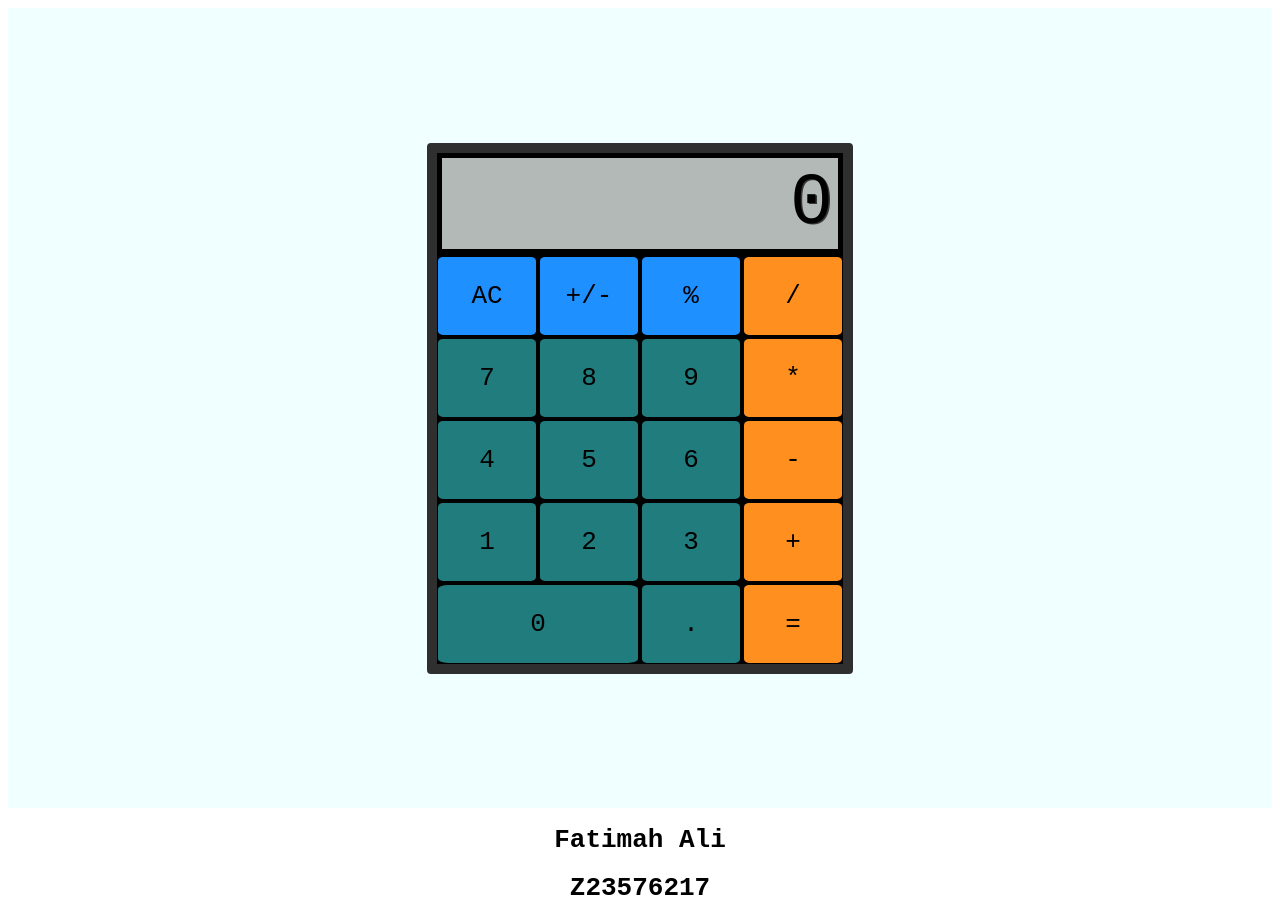
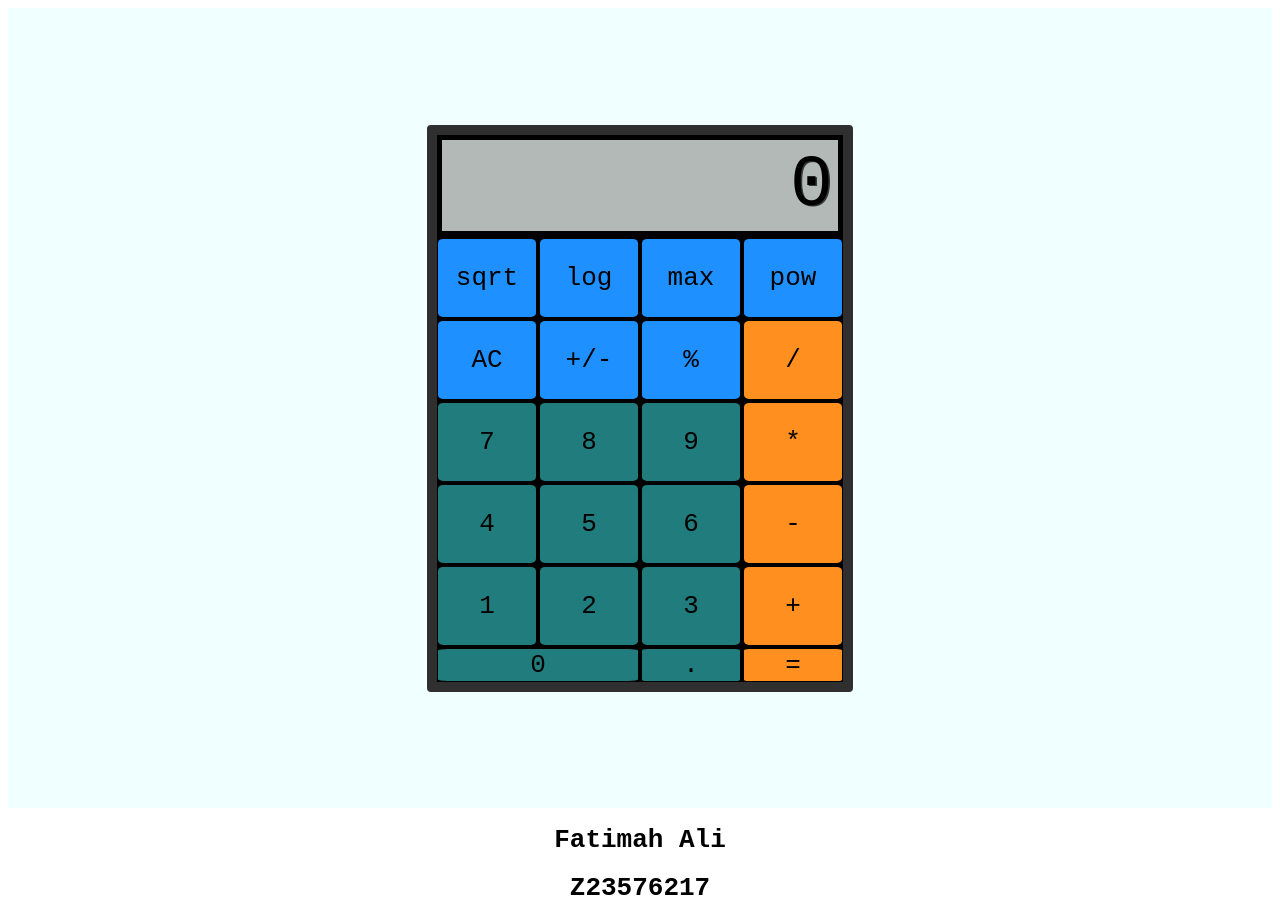
Before and after one commit to cop4808-spring-2023-fullstack-web/cop4808-git-and-github-fundamentals-fali2020, a plain HTML site: page index.html in a window 1280 px wide. Drawn offline with Linux system fonts and the light colour scheme.

Commit message:
added buttons

```diff
--- a/index.html
+++ b/index.html
@@ -10,6 +10,11 @@
         <main id="calc">
             <div id="container">
                 <div id="display">0.774</div>
+                <button type="button" class="clear" value="sqrt" data-key="23">sqrt</button>
+                <button type="button" class="clear" value="log" data-key="67">log</button>
+                <button type="button" class="clear" value="max" data-key="34">max</button>
+                <button type="button" class="clear" value="pow" data-key="5">pow</button>
+
                 <button type="button" class="clear" value="clear" data-key="8">AC</button>
                 <button type="button" class="sign" value="sign" data-key="192">+/-</button>
                 <button type="button" class="percent" value="percent" data-key="80">%</button>
```
